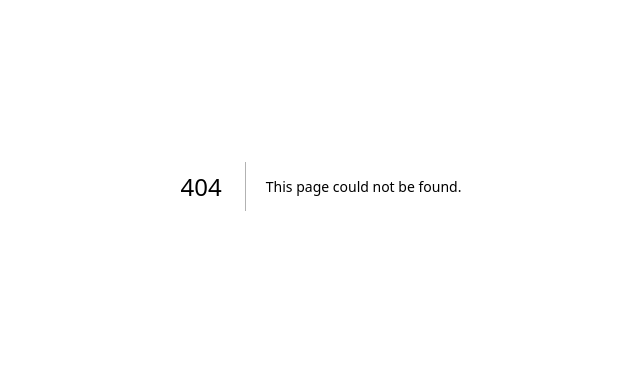
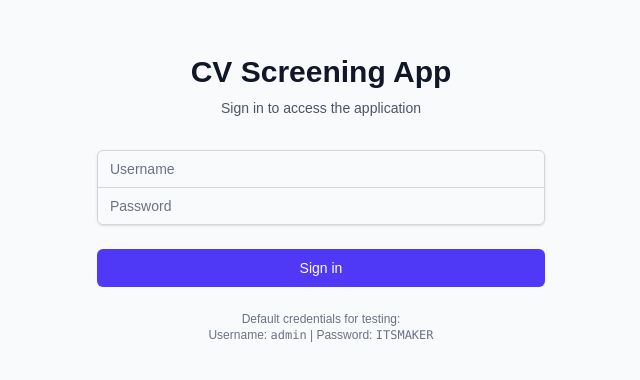
Before and after one commit to Fraroccus/cv-screening-app, a Next.js app: page /login in a window 1280 px wide. Before the commit this address had no page. Shown: the part 214-594 px from the top of the page, without its empty margins (319-959 px from the left). Built offline with nearby package versions, Linux system fonts and the light colour scheme.

Commit message:
Add password protection with ITSMAKER credentials

```diff
--- /dev/null
+++ b/src/app/login/page.tsx
@@ -0,0 +1,96 @@
+'use client';
+
+import { useState } from 'react';
+import { useRouter } from 'next/navigation';
+
+export default function LoginPage() {
+  const [credentials, setCredentials] = useState({ username: '', password: '' });
+  const [error, setError] = useState('');
+  const [isLoading, setIsLoading] = useState(false);
+  const router = useRouter();
+
+  const handleLogin = async (e: React.FormEvent) => {
+    e.preventDefault();
+    setIsLoading(true);
+    setError('');
+
+    // Simple credential check (replace with your organization's logic)
+    const validCredentials = [
+      { username: 'hr.team', password: 'ITSMAKER' },
+      { username: 'recruiter', password: 'ITSMAKER' },
+      { username: 'admin', password: 'ITSMAKER' }
+    ];
+
+    const isValid = validCredentials.some(
+      cred => cred.username === credentials.username && cred.password === credentials.password
+    );
+
+    if (isValid) {
+      // Set session cookie
+      document.cookie = `auth-token=validated-${Date.now()}; path=/; max-age=86400`; // 24 hours
+      router.push('/');
+    } else {
+      setError('Invalid credentials. Please contact your IT administrator.');
+    }
+
+    setIsLoading(false);
+  };
+
+  return (
+    <div className="min-h-screen flex items-center justify-center bg-gray-50 py-12 px-4 sm:px-6 lg:px-8">
+      <div className="max-w-md w-full space-y-8">
+        <div>
+          <h2 className="mt-6 text-center text-3xl font-extrabold text-gray-900">
+            CV Screening App
+          </h2>
+          <p className="mt-2 text-center text-sm text-gray-600">
+            Sign in to access the application
+          </p>
+        </div>
+        <form className="mt-8 space-y-6" onSubmit={handleLogin}>
+          <div className="rounded-md shadow-sm -space-y-px">
+            <div>
+              <input
+                type="text"
+                required
+                value={credentials.username}
+                onChange={(e) => setCredentials({...credentials, username: e.target.value})}
+                className="appearance-none rounded-none relative block w-full px-3 py-2 border border-gray-300 placeholder-gray-500 text-gray-900 rounded-t-md focus:outline-none focus:ring-indigo-500 focus:border-indigo-500 focus:z-10 sm:text-sm"
+                placeholder="Username"
+              />
+            </div>
+            <div>
+              <input
+                type="password"
+                required
+                value={credentials.password}
+                onChange={(e) => setCredentials({...credentials, password: e.target.value})}
+                className="appearance-none rounded-none relative block w-full px-3 py-2 border border-gray-300 placeholder-gray-500 text-gray-900 rounded-b-md focus:outline-none focus:ring-indigo-500 focus:border-indigo-500 focus:z-10 sm:text-sm"
+                placeholder="Password"
+              />
+            </div>
+          </div>
+
+          {error && (
+            <div className="text-red-600 text-sm text-center">{error}</div>
+          )}
+
+          <div>
+            <button
+              type="submit"
+              disabled={isLoading}
+              className="group relative w-full flex justify-center py-2 px-4 border border-transparent text-sm font-medium rounded-md text-white bg-indigo-600 hover:bg-indigo-700 focus:outline-none focus:ring-2 focus:ring-offset-2 focus:ring-indigo-500 disabled:opacity-50"
+            >
+              {isLoading ? 'Signing in...' : 'Sign in'}
+            </button>
+          </div>
+
+          <div className="text-xs text-center text-gray-500">
+            <p>Default credentials for testing:</p>
+            <p>Username: <code>admin</code> | Password: <code>ITSMAKER</code></p>
+          </div>
+        </form>
+      </div>
+    </div>
+  );
+}
--- /dev/null
+++ b/src/middleware.ts
@@ -0,0 +1,49 @@
+import { NextRequest, NextResponse } from 'next/server';
+
+export function middleware(request: NextRequest) {
+  // Skip middleware for API routes and static files
+  if (
+    request.nextUrl.pathname.startsWith('/api') ||
+    request.nextUrl.pathname.startsWith('/_next') ||
+    request.nextUrl.pathname.includes('.')
+  ) {
+    return NextResponse.next();
+  }
+
+  // Check for basic auth
+  const basicAuth = request.headers.get('authorization');
+
+  if (basicAuth) {
+    const authValue = basicAuth.split(' ')[1];
+    const [user, pwd] = atob(authValue).split(':');
+
+    // Set your organization credentials here
+    const validUser = process.env.APP_USERNAME || 'admin';
+    const validPassword = process.env.APP_PASSWORD || 'ITSMAKER';
+
+    if (user === validUser && pwd === validPassword) {
+      return NextResponse.next();
+    }
+  }
+
+  // Request authentication
+  return new NextResponse('Authentication required', {
+    status: 401,
+    headers: {
+      'WWW-Authenticate': 'Basic realm="CV Screening App"',
+    },
+  });
+}
+
+export const config = {
+  matcher: [
+    /*
+     * Match all request paths except for the ones starting with:
+     * - api (API routes)
+     * - _next/static (static files)
+     * - _next/image (image optimization files)
+     * - favicon.ico (favicon file)
+     */
+    '/((?!api|_next/static|_next/image|favicon.ico).*)',
+  ],
+};
--- /dev/null
+++ b/teams-manifest.json
@@ -0,0 +1,37 @@
+{
+  "$schema": "https://developer.microsoft.com/en-us/json-schemas/teams/v1.16/MicrosoftTeams.schema.json",
+  "manifestVersion": "1.16",
+  "version": "1.0.0",
+  "id": "cv-screening-app-abc123",
+  "packageName": "com.company.cvscreening",
+  "developer": {
+    "name": "Your Organization",
+    "websiteUrl": "https://your-company.com",
+    "privacyUrl": "https://your-company.com/privacy",
+    "termsOfUseUrl": "https://your-company.com/terms"
+  },
+  "icons": {
+    "color": "icon-color.png",
+    "outline": "icon-outline.png"
+  },
+  "name": {
+    "short": "CV Screening",
+    "full": "CV Screening Application"
+  },
+  "description": {
+    "short": "Automated CV screening and analysis tool",
+    "full": "Upload and analyze CVs with AI-powered candidate screening capabilities"
+  },
+  "accentColor": "#FFFFFF",
+  "staticTabs": [
+    {
+      "entityId": "cvscreening",
+      "name": "CV Screening",
+      "contentUrl": "https://your-vercel-url.vercel.app",
+      "websiteUrl": "https://your-vercel-url.vercel.app",
+      "scopes": ["personal", "team"]
+    }
+  ],
+  "permissions": ["identity", "messageTeamMembers"],
+  "validDomains": ["your-vercel-url.vercel.app"]
+}
```
Also changed, not shown: 1 other file (tests, documents, lock files or other folders).
